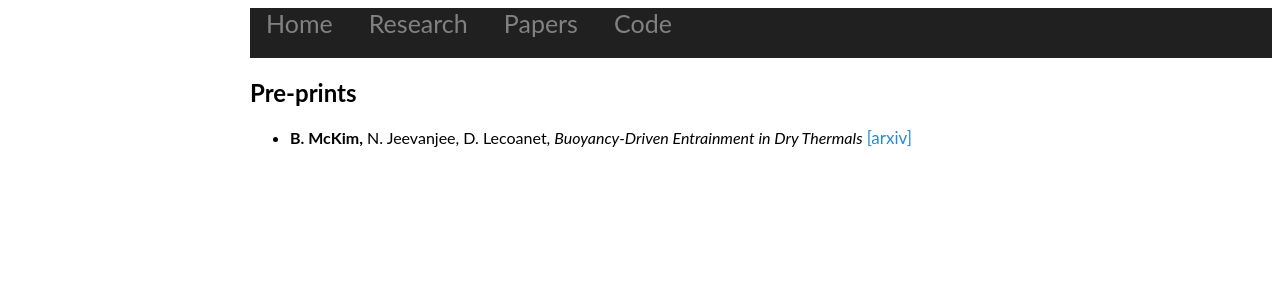
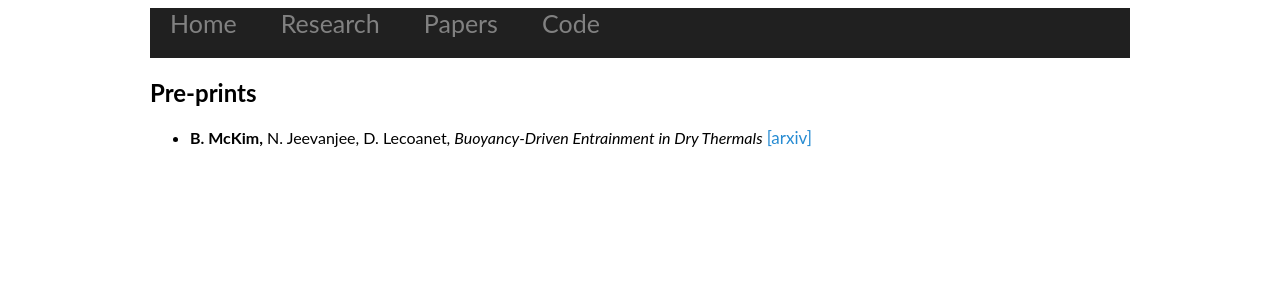
Before and after one commit to mckimb/mckimb.github.io, a Jekyll site: the page built from papers/index.html, in a window 1280 px wide. Shown: the top 300 px of the page. Built offline with Jekyll 4.4.1, drawn with Linux system fonts in a browser that asks for light colours.

Commit message:
Update main.css

```diff
--- a/css/main.css
+++ b/css/main.css
@@ -1,6 +1,7 @@
 body {
     // margin: 60px auto;
-     margin-left: 250px;
+    margin-left: 150px;
+    margin-right: 150px;
     // width: 70%;
     font-family: "Lato", sans-serif;
 }
@@ -94,7 +95,11 @@ nav ul li, footer ul li {
   font-size: 25px;
   color: #818181;
   text-align: center;
-  padding: 14px 16px;
+  // padding: 14px 16px;
+  padding-top: 20px;
+  padding-right: 20px;
+  padding-bottom: 20px;
+  padding-left: 20px;
   text-decoration: none;
 }
 
```
